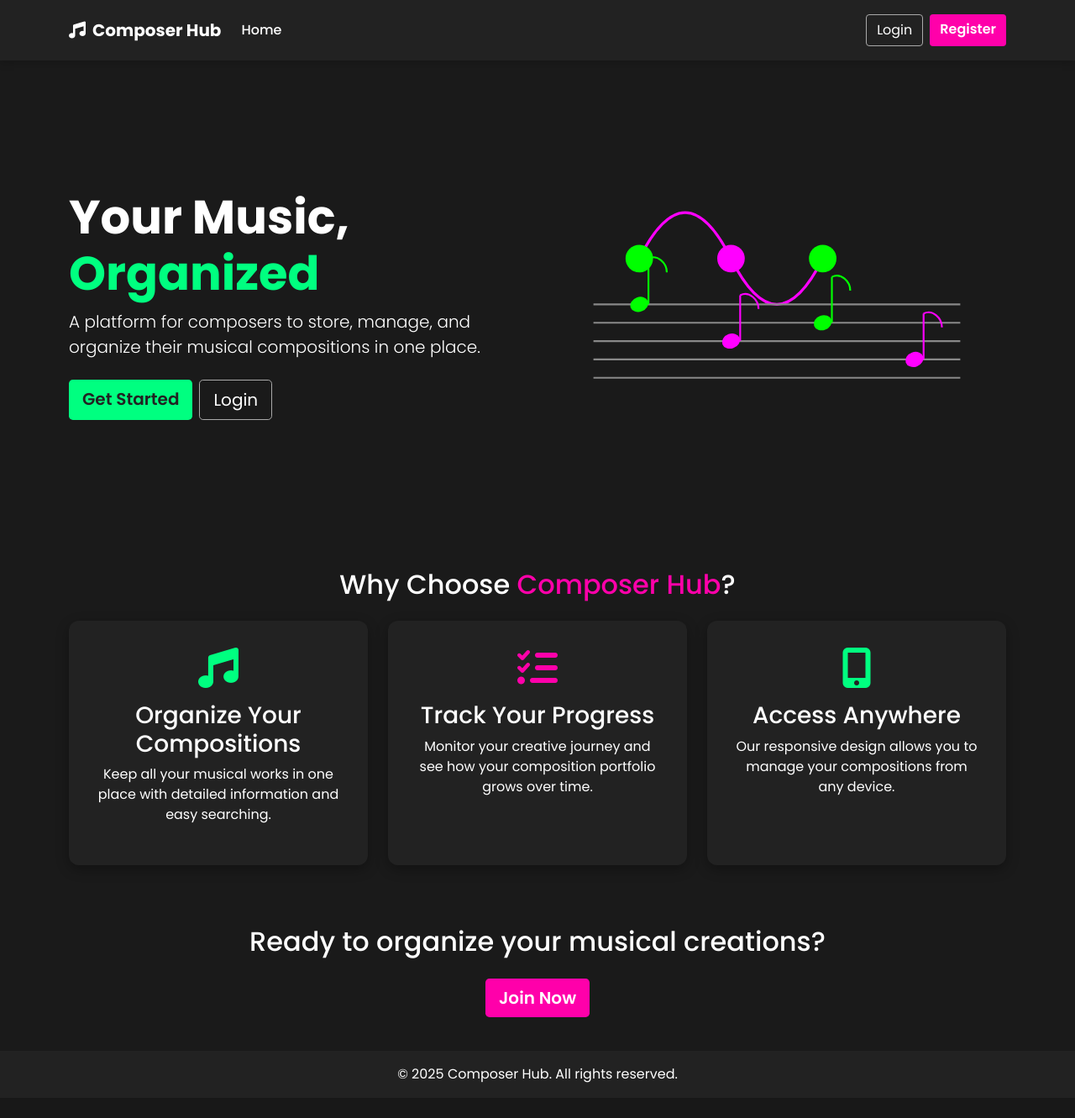
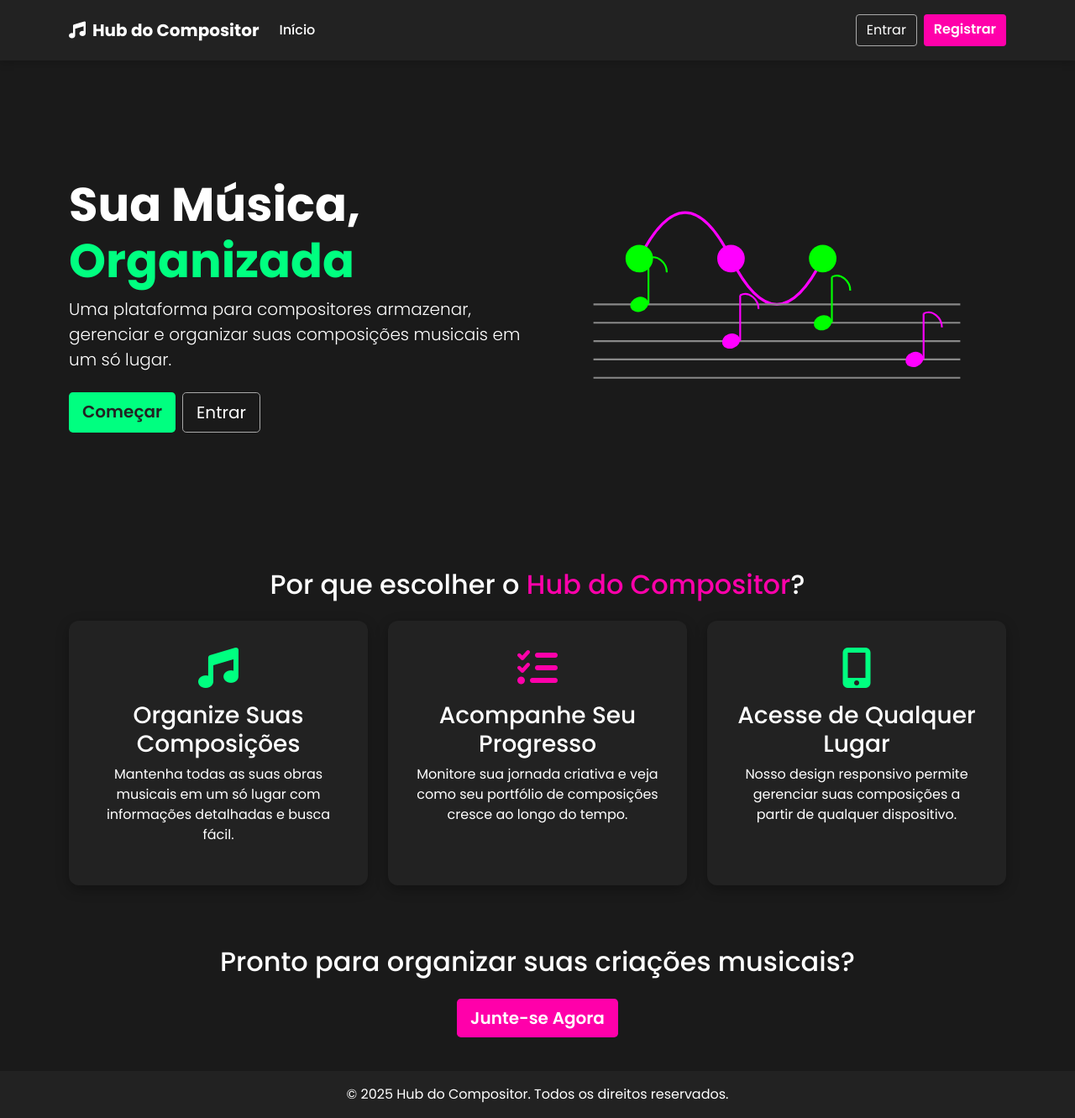
Before and after one commit to michaelhassandev/comporhub, a Flask app: page / in a window 1280 px wide. Shown: the whole page at 84% size. Before the commit the page ends 1289 px from the top, so only its background shows below. Run offline with Flask 3, Linux system fonts and the light colour scheme.

Commit message:
Translate application interface to Brazilian Portuguese.
Replit-Commit-Author: Agent
Replit-Commit-Session-Id: 94a7e416-c5c7-41ee-941d-1368cf1ee6cf
Replit-Commit-Screenshot-Url: https://storage.googleapis.com/screenshot-production-us-central1/d7da59a0-c944-4652-8b8f-9b0d9729f060/4ed366e5-8a0e-4a1e-a618-d16c18fb4ba7.jpg

```diff
--- a/routes.py
+++ b/routes.py
@@ -22,7 +22,7 @@ def register():
         user.set_password(form.password.data)
         db.session.add(user)
         db.session.commit()
-        flash('Your account has been created! You can now log in.', 'success')
+        flash('Sua conta foi criada! Agora você pode entrar.', 'success')
         return redirect(url_for('main.login'))
 
     return render_template('register.html', form=form)
@@ -38,10 +38,10 @@ def login():
         if user and user.check_password(form.password.data):
             login_user(user)
             next_page = request.args.get('next')
-            flash('You have been logged in successfully!', 'success')
+            flash('Você entrou com sucesso!', 'success')
             return redirect(next_page or url_for('main.dashboard'))
         else:
-            flash('Login failed. Please check your email and password.', 'danger')
+            flash('Falha ao entrar. Verifique seu email e senha.', 'danger')
 
     return render_template('login.html', form=form)
 
@@ -49,7 +49,7 @@ def login():
 @login_required
 def logout():
     logout_user()
-    flash('You have been logged out.', 'info')
+    flash('Você saiu da sua conta.', 'info')
     return redirect(url_for('main.home'))
 
 @bp.route('/dashboard')
@@ -72,10 +72,10 @@ def new_composition():
         )
         db.session.add(composition)
         db.session.commit()
-        flash('Your composition has been created!', 'success')
+        flash('Sua composição foi criada!', 'success')
         return redirect(url_for('main.dashboard'))
 
-    return render_template('composition_form.html', form=form, title='New Composition')
+    return render_template('composition_form.html', form=form, title='Nova Composição')
 
 @bp.route('/composition/<int:composition_id>')
 @login_required
@@ -99,7 +99,7 @@ def edit_composition(composition_id):
         composition.description = form.description.data
         composition.genre = form.genre.data
         db.session.commit()
-        flash('Your composition has been updated!', 'success')
+        flash('Sua composição foi atualizada!', 'success')
         return redirect(url_for('main.composition_detail', composition_id=composition.id))
     elif request.method == 'GET':
         form.title.data = composition.title
@@ -107,7 +107,7 @@ def edit_composition(composition_id):
         form.description.data = composition.description
         form.genre.data = composition.genre
 
-    return render_template('composition_form.html', form=form, title='Edit Composition')
+    return render_template('composition_form.html', form=form, title='Editar Composição')
 
 @bp.route('/composition/<int:composition_id>/delete', methods=['POST'])
 @login_required
@@ -118,7 +118,7 @@ def delete_composition(composition_id):
 
     db.session.delete(composition)
     db.session.commit()
-    flash('Your composition has been deleted!', 'success')
+    flash('Sua composição foi excluída!', 'success')
     return redirect(url_for('main.dashboard'))
 
 @bp.route('/search', methods=['GET'])
--- a/templates/base.html
+++ b/templates/base.html
@@ -1,9 +1,9 @@
 <!DOCTYPE html>
-<html lang="en">
+<html lang="pt-br">
 <head>
     <meta charset="UTF-8">
     <meta name="viewport" content="width=device-width, initial-scale=1.0">
-    <title>{% block title %}Composer App{% endblock %}</title>
+    <title>{% block title %}App para Compositores{% endblock %}</title>
 
     <!-- Bootstrap 5 CSS -->
     <link href="https://cdn.jsdelivr.net/npm/bootstrap@5.1.3/dist/css/bootstrap.min.css" rel="stylesheet">
@@ -20,7 +20,7 @@
     <nav class="navbar navbar-expand-lg navbar-dark">
         <div class="container">
             <a class="navbar-brand" href="{{ url_for('main.home') }}">
-                <i class="fas fa-music me-2"></i>Composer Hub
+                <i class="fas fa-music me-2"></i>Hub do Compositor
             </a>
             <button class="navbar-toggler" type="button" data-bs-toggle="collapse" data-bs-target="#navbarNav">
                 <span class="navbar-toggler-icon"></span>
@@ -28,11 +28,11 @@
             <div class="collapse navbar-collapse" id="navbarNav">
                 <ul class="navbar-nav me-auto">
                     <li class="nav-item">
-                        <a class="nav-link" href="{{ url_for('main.home') }}">Home</a>
+                        <a class="nav-link" href="{{ url_for('main.home') }}">Início</a>
                     </li>
                     {% if current_user.is_authenticated %}
                     <li class="nav-item">
-                        <a class="nav-link" href="{{ url_for('main.dashboard') }}">Dashboard</a>
+                        <a class="nav-link" href="{{ url_for('main.dashboard') }}">Painel</a>
                     </li>
                     {% endif %}
                 </ul>
@@ -43,15 +43,15 @@
                             <i class="fas fa-user me-1"></i> {{ current_user.username }}
                         </button>
                         <ul class="dropdown-menu dropdown-menu-end">
-                            <li><a class="dropdown-item" href="{{ url_for('main.dashboard') }}">Dashboard</a></li>
-                            <li><a class="dropdown-item" href="{{ url_for('main.new_composition') }}">New Composition</a></li>
+                            <li><a class="dropdown-item" href="{{ url_for('main.dashboard') }}">Painel</a></li>
+                            <li><a class="dropdown-item" href="{{ url_for('main.new_composition') }}">Nova Composição</a></li>
                             <li><hr class="dropdown-divider"></li>
-                            <li><a class="dropdown-item" href="{{ url_for('main.logout') }}">Logout</a></li>
+                            <li><a class="dropdown-item" href="{{ url_for('main.logout') }}">Sair</a></li>
                         </ul>
                     </div>
                     {% else %}
-                    <a href="{{ url_for('main.login') }}" class="btn btn-outline-light me-2">Login</a>
-                    <a href="{{ url_for('main.register') }}" class="btn btn-neon-pink">Register</a>
+                    <a href="{{ url_for('main.login') }}" class="btn btn-outline-light me-2">Entrar</a>
+                    <a href="{{ url_for('main.register') }}" class="btn btn-neon-pink">Registrar</a>
                     {% endif %}
                 </div>
             </div>
@@ -75,7 +75,7 @@
 
     <footer class="footer mt-auto py-3">
         <div class="container text-center">
-            <span class="text-white">&copy; 2025 Composer Hub. All rights reserved.</span>
+            <span class="text-white">&copy; 2025 Hub do Compositor. Todos os direitos reservados.</span>
         </div>
     </footer>
 
--- a/templates/home.html
+++ b/templates/home.html
@@ -1,19 +1,19 @@
 {% extends "base.html" %}
 
-{% block title %}Composer Hub - Manage Your Musical Compositions{% endblock %}
+{% block title %}Hub do Compositor - Gerencie Suas Composições Musicais{% endblock %}
 
 {% block content %}
 <div class="row align-items-center py-5">
     <div class="col-lg-6">
-        <h1 class="display-4 fw-bold text-white">Your Music, <span class="text-neon-green">Organized</span></h1>
-        <p class="lead text-white">A platform for composers to store, manage, and organize their musical compositions in one place.</p>
+        <h1 class="display-4 fw-bold text-white">Sua Música, <span class="text-neon-green">Organizada</span></h1>
+        <p class="lead text-white">Uma plataforma para compositores armazenar, gerenciar e organizar suas composições musicais em um só lugar.</p>
         <div class="d-flex flex-wrap gap-2 mt-4">
             {% if current_user.is_authenticated %}
-                <a href="{{ url_for('main.dashboard') }}" class="btn btn-neon-green btn-lg">Go to Dashboard</a>
-                <a href="{{ url_for('main.new_composition') }}" class="btn btn-neon-pink btn-lg">Create New Composition</a>
+                <a href="{{ url_for('main.dashboard') }}" class="btn btn-neon-green btn-lg">Ir para o Painel</a>
+                <a href="{{ url_for('main.new_composition') }}" class="btn btn-neon-pink btn-lg">Criar Nova Composição</a>
             {% else %}
-                <a href="{{ url_for('main.register') }}" class="btn btn-neon-green btn-lg">Get Started</a>
-                <a href="{{ url_for('main.login') }}" class="btn btn-outline-light btn-lg">Login</a>
+                <a href="{{ url_for('main.register') }}" class="btn btn-neon-green btn-lg">Começar</a>
+                <a href="{{ url_for('main.login') }}" class="btn btn-outline-light btn-lg">Entrar</a>
             {% endif %}
         </div>
     </div>
@@ -63,39 +63,39 @@
 </div>
 
 <div class="row my-5 text-center text-white">
-    <h2 class="mb-4">Why Choose <span class="text-neon-pink">Composer Hub</span>?</h2>
+    <h2 class="mb-4">Por que escolher o <span class="text-neon-pink">Hub do Compositor</span>?</h2>
 
     <div class="col-md-4 mb-4">
         <div class="feature-card">
             <i class="fas fa-music fa-3x mb-3 text-neon-green"></i>
-            <h3>Organize Your Compositions</h3>
-            <p>Keep all your musical works in one place with detailed information and easy searching.</p>
+            <h3>Organize Suas Composições</h3>
+            <p>Mantenha todas as suas obras musicais em um só lugar com informações detalhadas e busca fácil.</p>
         </div>
     </div>
 
     <div class="col-md-4 mb-4">
         <div class="feature-card">
             <i class="fas fa-tasks fa-3x mb-3 text-neon-pink"></i>
-            <h3>Track Your Progress</h3>
-            <p>Monitor your creative journey and see how your composition portfolio grows over time.</p>
+            <h3>Acompanhe Seu Progresso</h3>
+            <p>Monitore sua jornada criativa e veja como seu portfólio de composições cresce ao longo do tempo.</p>
         </div>
     </div>
 
     <div class="col-md-4 mb-4">
         <div class="feature-card">
             <i class="fas fa-mobile-alt fa-3x mb-3 text-neon-green"></i>
-            <h3>Access Anywhere</h3>
-            <p>Our responsive design allows you to manage your compositions from any device.</p>
+            <h3>Acesse de Qualquer Lugar</h3>
+            <p>Nosso design responsivo permite gerenciar suas composições a partir de qualquer dispositivo.</p>
         </div>
     </div>
 </div>
 
 <div class="text-center mt-5 mb-3">
-    <h2 class="text-white">Ready to organize your musical creations?</h2>
+    <h2 class="text-white">Pronto para organizar suas criações musicais?</h2>
     {% if not current_user.is_authenticated %}
-    <a href="{{ url_for('main.register') }}" class="btn btn-neon-pink btn-lg mt-3">Join Now</a>
+    <a href="{{ url_for('main.register') }}" class="btn btn-neon-pink btn-lg mt-3">Junte-se Agora</a>
     {% else %}
-    <a href="{{ url_for('main.dashboard') }}" class="btn btn-neon-green btn-lg mt-3">Go to Your Dashboard</a>
+    <a href="{{ url_for('main.dashboard') }}" class="btn btn-neon-green btn-lg mt-3">Ir para Seu Painel</a>
     {% endif %}
 </div>
 {% endblock %}
--- a/templates/login.html
+++ b/templates/login.html
@@ -1,13 +1,13 @@
 {% extends "base.html" %}
 
-{% block title %}Login - Composer Hub{% endblock %}
+{% block title %}Entrar - Hub do Compositor{% endblock %}
 
 {% block content %}
 <div class="row justify-content-center">
     <div class="col-md-6">
         <div class="card auth-card">
             <div class="card-body p-4">
-                <h2 class="card-title text-center mb-4">Login</h2>
+                <h2 class="card-title text-center mb-4">Entrar</h2>
 
                 <form method="POST" action="" novalidate>
                     {{ form.hidden_tag() }}
@@ -46,7 +46,7 @@
                 </form>
             </div>
             <div class="card-footer text-center py-3">
-                <p class="mb-0">Don't have an account? <a href="{{ url_for('main.register') }}" class="text-neon-pink">Register</a></p>
+                <p class="mb-0">Não tem uma conta? <a href="{{ url_for('main.register') }}" class="text-neon-pink">Registre-se</a></p>
             </div>
         </div>
     </div>
```
Also changed, not shown: forms.py (+19 -19 lines), templates/composition_detail.html (+21 -21 lines), templates/composition_form.html (+4 -4 lines), templates/dashboard.html (+17 -17 lines), templates/register.html (+4 -4 lines).
